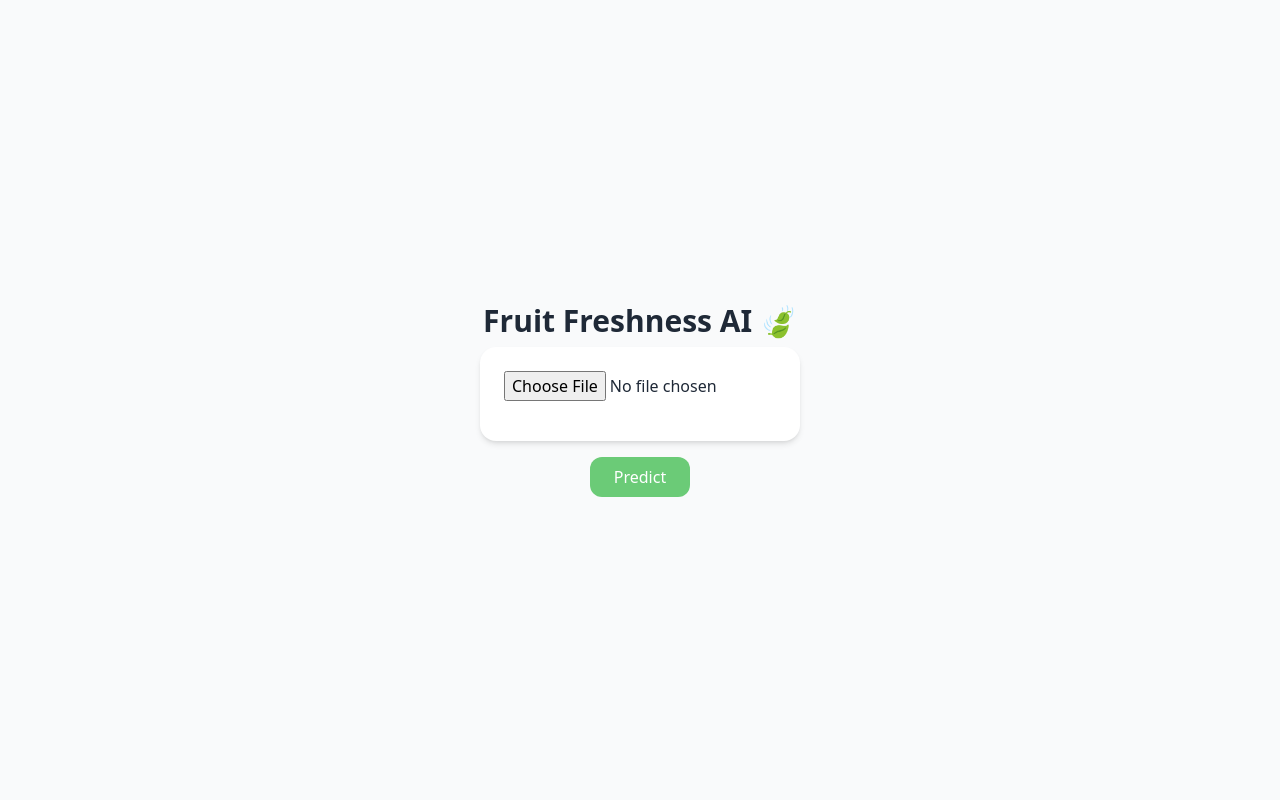
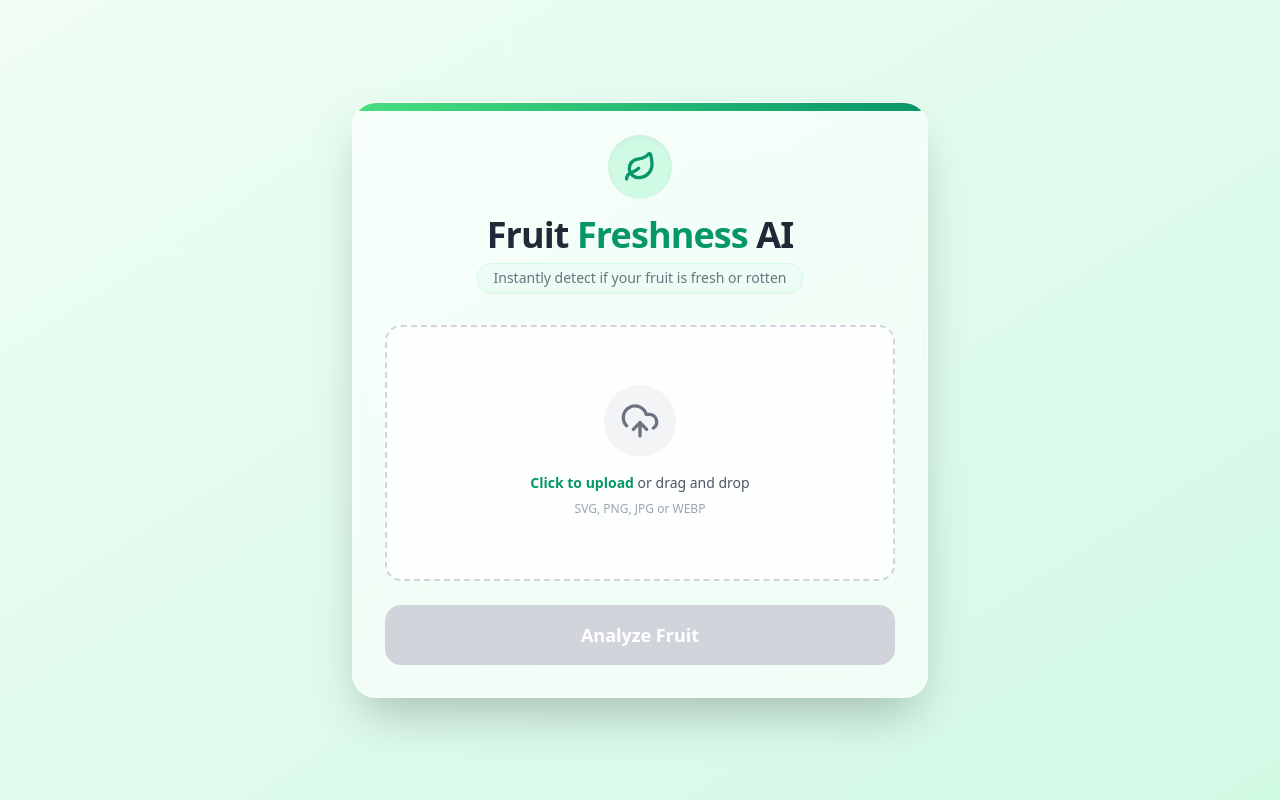
Before and after one commit to anshpatoliya27/Fruit_Freshness_classification, a React app in the folder Frontend/: page / in a window 1280 px wide. Built offline with nearby package versions, Linux system fonts and the light colour scheme; the HTML template or start-up script is replaced by a standard one.

Commit message:
update the frontend

```diff
--- a/Frontend/src/components/Resultcard.jsx
+++ b/Frontend/src/components/Resultcard.jsx
@@ -1,13 +1,43 @@
+import { CheckCircle, AlertOctagon } from "lucide-react";
+import { motion } from "framer-motion";
+
 export default function Resultcard({ result }) {
   const isFresh = result.toLowerCase().includes("fresh");
 
+  // Format the result to properly title case the fruit name (e.g., "Fresh oranges 🍎" -> "Fresh Oranges 🍎")
+  const formattedResult = result.replace(
+    /\b([a-zA-Z]+)\b/g,
+    (word) => word.charAt(0).toUpperCase() + word.slice(1).toLowerCase()
+  );
+
   return (
-    <div
-      className={`mt-6 px-6 py-4 rounded-xl text-lg font-semibold ${
-        isFresh ? "bg-green-100 text-green-700" : "bg-red-100 text-red-700"
-      }`}
+    <motion.div
+      initial={{ scale: 0.9, opacity: 0 }}
+      animate={{ scale: 1, opacity: 1 }}
+      transition={{ type: "spring", stiffness: 250, damping: 20 }}
+      className={`relative overflow-hidden p-6 rounded-2xl shadow-xl flex items-center space-x-4 border-l-8 ${isFresh
+          ? "bg-gradient-to-r from-emerald-50 to-green-100 border-emerald-500 text-emerald-900"
+          : "bg-gradient-to-r from-red-50 to-rose-100 border-red-500 text-red-900"
+        }`}
     >
-      {result}
-    </div>
+      <div className={`p-3 rounded-full flex-shrink-0 shadow-sm ${isFresh ? "bg-emerald-200/50 text-emerald-600" : "bg-red-200/50 text-red-600"
+        }`}>
+        {isFresh ? <CheckCircle size={28} /> : <AlertOctagon size={28} />}
+      </div>
+
+      <div className="flex-1">
+        <h3 className="text-sm font-bold uppercase tracking-wider mb-1 opacity-70">
+          Analysis Complete
+        </h3>
+        <p className="text-2xl font-black tracking-tight">
+          {formattedResult}
+        </p>
+      </div>
+
+      {/* Background decoration */}
+      <div className="absolute -right-6 -top-6 opacity-10 pointer-events-none transform rotate-12">
+        {isFresh ? <CheckCircle size={100} /> : <AlertOctagon size={100} />}
+      </div>
+    </motion.div>
   );
 }
--- a/Frontend/src/components/UploadBox.jsx
+++ b/Frontend/src/components/UploadBox.jsx
@@ -1,29 +1,89 @@
 import { useState } from "react";
+import { UploadCloud, CheckCircle2, ImageIcon } from "lucide-react";
+import { motion, AnimatePresence } from "framer-motion";
 
 export default function UploadBox({ setImage }) {
   const [preview, setPreview] = useState(null);
+  const [isDragActive, setIsDragActive] = useState(false);
 
-  const handleUpload = (e) => {
-    const file = e.target.files[0];
+  const handleFile = (file) => {
+    if (file && file.type.startsWith("image/")) {
       setImage(file);
-
-    if (file) {
       setPreview(URL.createObjectURL(file));
     }
   };
 
+  const handleUpload = (e) => {
+    handleFile(e.target.files[0]);
+  };
+
+  const handleDragEnter = (e) => {
+    e.preventDefault();
+    setIsDragActive(true);
+  };
+  const handleDragLeave = (e) => {
+    e.preventDefault();
+    setIsDragActive(false);
+  };
+  const handleDrop = (e) => {
+    e.preventDefault();
+    setIsDragActive(false);
+    handleFile(e.dataTransfer.files[0]);
+  };
+
   return (
-    <div className="bg-white p-6 rounded-2xl shadow-md w-80 text-center">
-
-      <input type="file" onChange={handleUpload} className="mb-4" />
-
-      {preview && (
+    <div className="w-full">
+      <AnimatePresence mode="wait">
+        {!preview ? (
+          <motion.label
+            key="upload-box"
+            initial={{ opacity: 0, scale: 0.95 }}
+            animate={{ opacity: 1, scale: 1 }}
+            exit={{ opacity: 0, scale: 0.95 }}
+            onDragEnter={handleDragEnter}
+            onDragOver={handleDragEnter}
+            onDragLeave={handleDragLeave}
+            onDrop={handleDrop}
+            className={`flex flex-col items-center justify-center w-full h-64 border-2 border-dashed rounded-2xl cursor-pointer transition-all duration-300 ease-in-out bg-white/50 backdrop-blur-sm group
+              ${isDragActive ? "border-emerald-500 bg-emerald-50/80 shadow-inner" : "border-gray-300 hover:border-emerald-400 hover:bg-emerald-50/30"}`}
+          >
+            <div className="flex flex-col items-center justify-center pt-5 pb-6">
+              <div className={`p-4 rounded-full mb-4 transition-colors ${isDragActive ? "bg-emerald-100 text-emerald-600" : "bg-gray-100 text-gray-500 group-hover:bg-emerald-50 group-hover:text-emerald-500"}`}>
+                <UploadCloud size={40} className={`transition-transform duration-300 ${isDragActive ? "scale-110 translate-y-1" : ""}`} />
+              </div>
+              <p className="mb-2 text-sm text-gray-600 font-medium">
+                <span className="font-semibold text-emerald-600">Click to upload</span> or drag and drop
+              </p>
+              <p className="text-xs text-gray-400 font-medium">SVG, PNG, JPG or WEBP</p>
+            </div>
+            <input type="file" className="hidden" accept="image/*" onChange={handleUpload} />
+          </motion.label>
+        ) : (
+          <motion.div
+            key="preview-box"
+            initial={{ opacity: 0, scale: 0.95 }}
+            animate={{ opacity: 1, scale: 1 }}
+            className="w-full relative group rounded-2xl overflow-hidden shadow-md border-4 border-white"
+          >
             <img
               src={preview}
               alt="preview"
-          className="w-48 h-48 object-cover mx-auto rounded-xl"
+              className="w-full h-64 object-cover transition-transform duration-500 group-hover:scale-105"
             />
+            <div className="absolute inset-0 bg-gradient-to-t from-black/60 to-transparent opacity-0 group-hover:opacity-100 transition-opacity duration-300 flex items-end justify-center pb-6">
+              <label className="cursor-pointer bg-white/20 backdrop-blur-md hover:bg-white/30 text-white px-5 py-2.5 rounded-full font-medium text-sm flex items-center space-x-2 transition-all">
+                <ImageIcon size={16} />
+                <span>Change Image</span>
+                <input type="file" className="hidden" accept="image/*" onChange={handleUpload} />
+              </label>
+            </div>
+            <div className="absolute top-4 right-4 bg-white/90 backdrop-blur-sm px-3 py-1.5 rounded-full shadow-sm flex items-center space-x-1.5 hidden group-hover:flex">
+              <CheckCircle2 size={14} className="text-emerald-500" />
+              <span className="text-xs font-bold text-gray-700">Selected</span>
+            </div>
+          </motion.div>
         )}
+      </AnimatePresence>
     </div>
   );
 }
--- a/Frontend/src/pages/home.jsx
+++ b/Frontend/src/pages/home.jsx
@@ -1,16 +1,22 @@
 import { useState } from "react";
+import { motion, AnimatePresence } from "framer-motion";
+import { Leaf } from "lucide-react";
 import UploadBox from "../components/UploadBox";
 import ResultCard from "../components/Resultcard";
 
 export default function Home() {
   const [image, setImage] = useState(null);
   const [result, setResult] = useState("");
+  const [loading, setLoading] = useState(false);
 
   const handlePredict = async () => {
     if (!image) {
-      alert("Upload image first");
+      alert("Please upload an image first.");
       return;
     }
+
+    setLoading(true);
+    setResult("");
 
     const formData = new FormData();
     formData.append("file", image);
@@ -26,23 +32,72 @@ export default function Home() {
     } catch (error) {
       console.error(error);
       alert("Error connecting to backend");
+    } finally {
+      setLoading(false);
     }
   };
 
   return (
-    <div className="min-h-screen bg-[#F9FAFB] flex flex-col items-center justify-center p-6">
-      <h1 className="text-3xl font-bold mb-2">Fruit Freshness AI 🍃</h1>
+    <div className="min-h-screen bg-gradient-to-br from-green-50 to-emerald-100 flex flex-col items-center justify-center p-6 font-sans">
+      <motion.div
+        initial={{ opacity: 0, y: -20 }}
+        animate={{ opacity: 1, y: 0 }}
+        transition={{ duration: 0.6, ease: "easeOut" }}
+        className="max-w-xl w-full bg-white/60 backdrop-blur-xl shadow-2xl rounded-3xl p-8 border border-white/50 relative overflow-hidden"
+      >
+        <div className="absolute top-0 left-0 w-full h-2 bg-gradient-to-r from-green-400 to-emerald-600" />
 
-      <UploadBox setImage={setImage} />
+        <div className="text-center mb-8">
+          <motion.div
+            initial={{ scale: 0 }}
+            animate={{ scale: 1 }}
+            transition={{ type: "spring", stiffness: 200, damping: 15, delay: 0.2 }}
+            className="inline-flex items-center justify-center w-16 h-16 rounded-full bg-emerald-100 text-emerald-600 mb-4 shadow-inner"
+          >
+            <Leaf size={32} strokeWidth={2.5} />
+          </motion.div>
+          <h1 className="text-4xl font-extrabold text-gray-800 tracking-tight">
+            Fruit <span className="text-emerald-600">Freshness</span> AI
+          </h1>
+          <p className="text-gray-500 mt-2 font-medium bg-emerald-50 inline-block px-4 py-1 rounded-full text-sm shadow-sm border border-emerald-100">
+            Instantly detect if your fruit is fresh or rotten
+          </p>
+        </div>
 
-      <button
-        onClick={handlePredict}
-        className="mt-4 px-6 py-2 bg-[#6BCB77] text-white rounded-xl"
-      >
-        Predict
-      </button>
+        <UploadBox setImage={setImage} />
 
-      {result && <ResultCard result={result} />}
+        <motion.button
+          whileHover={{ scale: 1.02, boxShadow: "0 10px 25px -5px rgba(16, 185, 129, 0.4)" }}
+          whileTap={{ scale: 0.98 }}
+          onClick={handlePredict}
+          disabled={!image || loading}
+          className={`w-full mt-6 py-4 rounded-2xl text-lg font-bold transition-all shadow-lg text-white ${!image ? "bg-gray-300 cursor-not-allowed shadow-none" :
+              loading ? "bg-emerald-400 cursor-wait" : "bg-gradient-to-r from-emerald-500 to-green-500 hover:from-emerald-600 hover:to-green-600"
+            }`}
+        >
+          {loading ? (
+            <div className="flex items-center justify-center space-x-2">
+              <div className="w-5 h-5 border-4 border-white/30 border-t-white rounded-full animate-spin" />
+              <span>Analyzing...</span>
+            </div>
+          ) : (
+            "Analyze Fruit"
+          )}
+        </motion.button>
+
+        <AnimatePresence>
+          {result && (
+            <motion.div
+              initial={{ opacity: 0, height: 0, mt: 0 }}
+              animate={{ opacity: 1, height: "auto", mt: 24 }}
+              exit={{ opacity: 0, height: 0, mt: 0 }}
+              transition={{ duration: 0.4 }}
+            >
+              <ResultCard result={result} />
+            </motion.div>
+          )}
+        </AnimatePresence>
+      </motion.div>
     </div>
   );
 }
```
Lines whose indentation alone changed are shown as unchanged.
